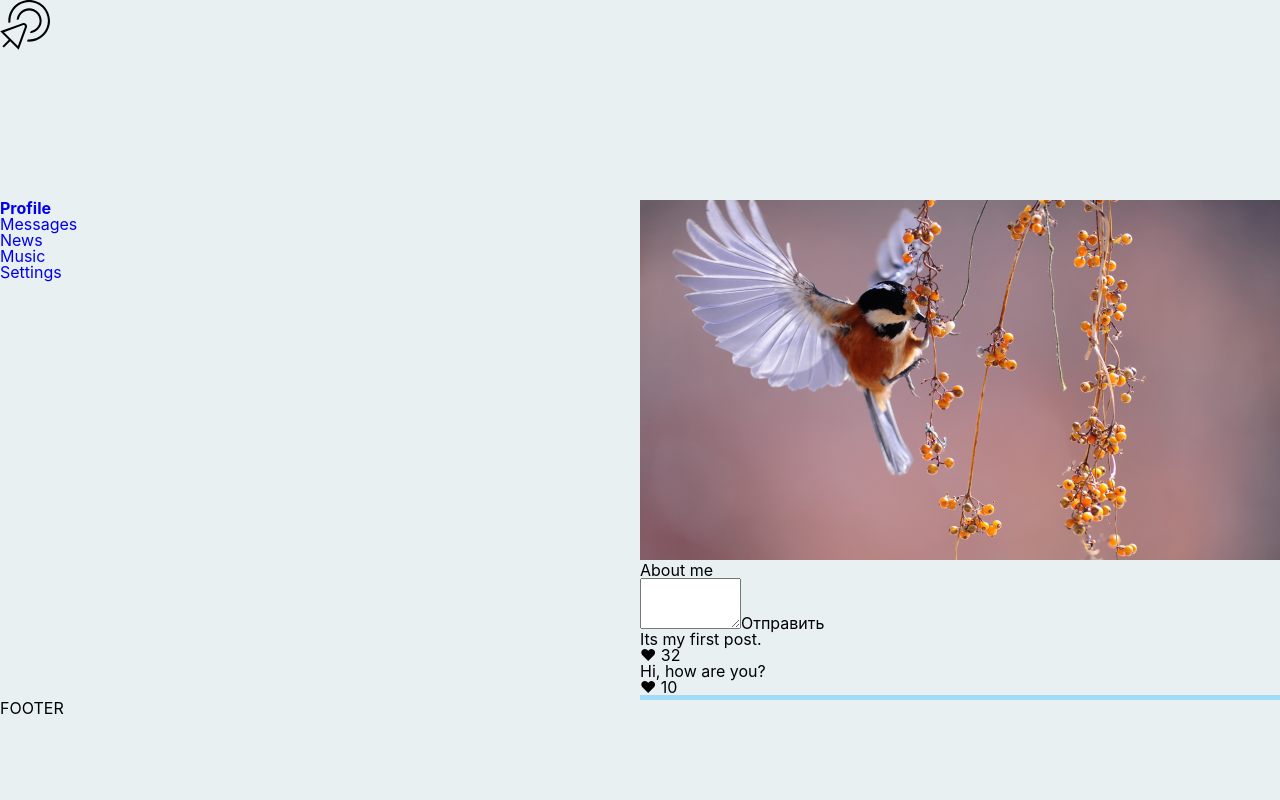
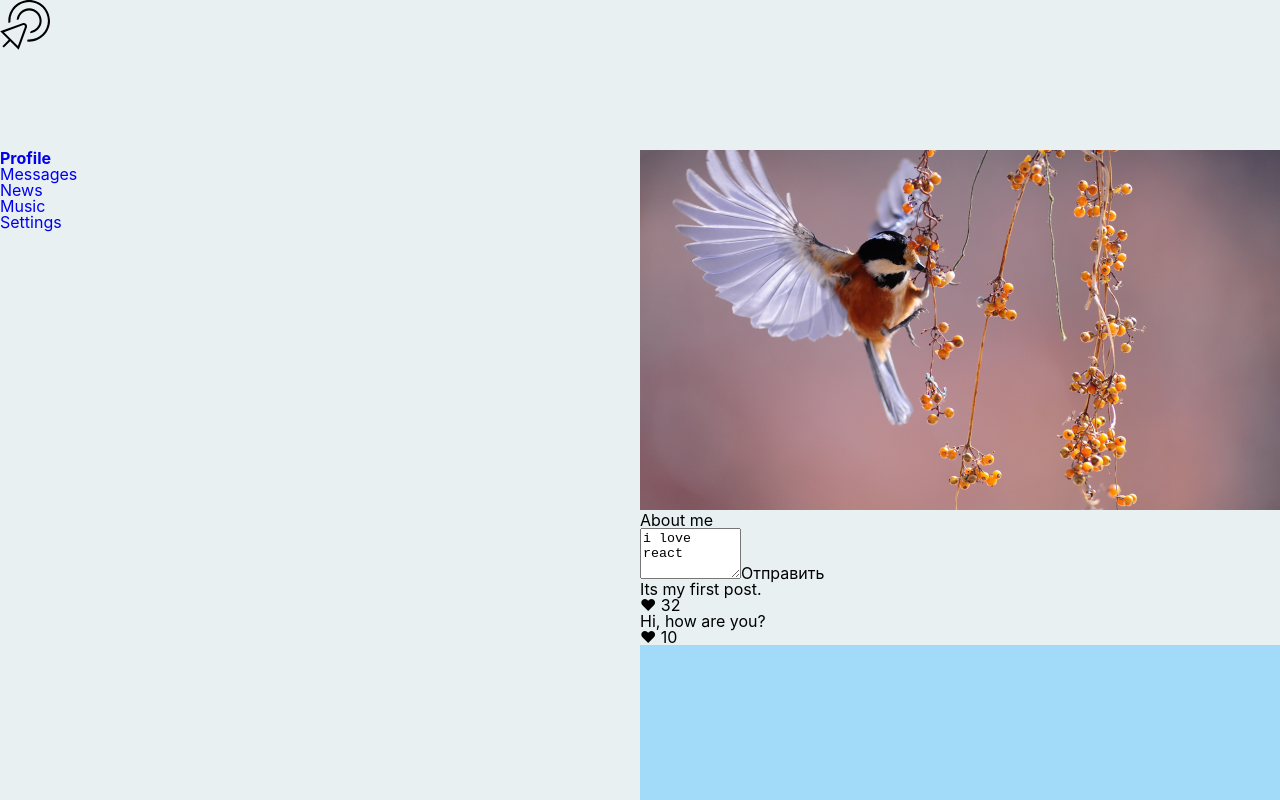
Before and after one commit to anniyaa/socialnetwork, a React (Create React App) app in the folder network/: page /profile in a window 1280 px wide. Shown: the top 800 px of the page. Built offline with nearby package versions, Linux system fonts and the light colour scheme.

Commit message:
feat: 34.flux

```diff
--- a/network/src/App.js
+++ b/network/src/App.js
@@ -8,8 +8,9 @@ import Navbar from "./components/Navbar/Navbar";
 import Footer from "./components/Footer/Footer";
 import Profile from "./components/Profile/Profile";
 import Dialogs from "./components/Dialogs/Dialogs";
+import {updateNewPostText} from "./redux/state";
 
-const App = () => {
+const App = (props) => {
   return (
       <BrowserRouter>
           <div className='app-wrapper'>
@@ -17,8 +18,11 @@ const App = () => {
               <Navbar />
               <div className='main-content'>
                   <Routes>
-                      <Route path='/profile' element={<Profile/>}/>
-                      <Route path='/dialogs/*' element={<Dialogs/>}/>
+                      <Route path='/profile' element={<Profile state={props.appState.profilePage}
+                                                               addPost={props.addPost}
+                                                               updateNewPostText={props.updateNewPostText}
+                      />}/>
+                      <Route path='/dialogs/*' element={<Dialogs state={props.appState.messagesPage} />}/>
                   </Routes>
               </div>
               <Footer />
--- a/network/src/components/Dialogs/DialogMessage/DialogMessage.jsx
+++ b/network/src/components/Dialogs/DialogMessage/DialogMessage.jsx
@@ -2,7 +2,9 @@ import React from "react";
 import './DialogMessage.scss';
 
 const DialogMessage = (props) => {
-    return <p>{props.message}</p>
+    return (<div>
+        <p>{props.message}</p>
+    </div>)
 }
 
 export default DialogMessage;
--- a/network/src/components/Dialogs/Dialogs.jsx
+++ b/network/src/components/Dialogs/Dialogs.jsx
@@ -5,15 +5,15 @@ import DialogMessage from "./DialogMessage/DialogMessage";
 
 const Dialogs = (props) => {
 
-    let dialogsData = [{id:1,name:'Nina'},{id:2,name:'Sam'},{id:3,name:'Veronica'},{id:4,name:'Katy'},
-                       {id:5,name:'Oscar'},{id:6,name:'Mary'}]
+    let dialogsDataElements = props.state.dialogsData.map(user=><DialogAuthor id={user.id} name={user.name} />)
 
-    let dialogsDataElements = dialogsData.map(user=><DialogAuthor id={user.id} name={user.name} />)
+    let messagesDataElements = props.state.messagesData.map(mes=><DialogMessage message={mes.message} id={mes.id}/>)
 
-    let messagesData = [{id:1,message:'Hello'},{id:1,message:'Are you here'},
-                        {id:1,message:'How are you here?'}]
-
-    let messagesDataElements = messagesData.map(mes=><DialogMessage message={mes.message} id={mes.id}/>)
+    let newMesElement = React.createRef();
+    let addMes = () => {
+        let text = newMesElement.current.value;
+        alert(text);
+    }
 
     return (
         <div className='dialogs'>
@@ -22,6 +22,8 @@ const Dialogs = (props) => {
                     {dialogsDataElements}
                 </ul>
             </div>
+            <textarea ref={newMesElement} name="" id="" cols="10" rows="3"></textarea>
+            <button onClick={addMes}>post</button>
             <div className='dialog__messages'>
                 <div className='dialog__messages'>
                     {messagesDataElements}
--- a/network/src/components/profile/Profile.jsx
+++ b/network/src/components/profile/Profile.jsx
@@ -3,10 +3,15 @@ import './profile.scss'
 import Aboutme from "./Aboutme/Aboutme";
 import Myposts from "./Myposts/Myposts";
 
-const Profile = () => {
+const Profile = (props) => {
+
     return (<div className="profile">
         <Aboutme />
-        <Myposts />
+        <Myposts postData={props.state.postsData}
+                 addPost={props.addPost}
+                 newPostText={props.state.newPostText}
+                 updateNewPostText={props.updateNewPostText}
+                 />
     </div>);
 }
 
--- a/network/src/components/profile/myposts/Myposts.jsx
+++ b/network/src/components/profile/myposts/Myposts.jsx
@@ -1,17 +1,28 @@
 import React from "react";
 import './myposts.scss'
 import Post from "./Post/Post";
+import state from "../../../redux/state";
 
-const Myposts = () => {
+const Myposts = (props) => {
 
-    let postsData = [{id:1,message:'Its my first post.',like:32},{id:2,message:'Hi, how are you?',like:10},]
 
-    let postsDataElements = postsData.map(p=><Post message={p.message} like={p.like} />)
+    let postsDataElements = props.postData.map(p=><Post message={p.message} like={p.like} />)
+
+    let newPostElement = React.createRef();
+
+    let addPost = () => {
+        props.addPost();
+    }
+
+    let onPostChange = () => {
+        let text = newPostElement.current.value;
+        props.updateNewPostText(text);
+    }
 
     return (
         <div className="myposts">
-            <textarea name="" id="" cols="10" rows="3"></textarea>
-            <button>Отправить</button>
+            <textarea onChange={onPostChange} ref={newPostElement} name="" id="" cols="10" rows="3" value={props.newPostText}/>
+            <button onClick={ addPost }>Отправить</button>
             {postsDataElements}
         </div>
     )
--- a/network/src/components/scss/app-wrapper.scss
+++ b/network/src/components/scss/app-wrapper.scss
@@ -4,7 +4,7 @@ body {
 
   .app-wrapper {
     display: grid;
-    grid-template-rows: 200px 500px 200px;
+    grid-template-rows: 150px 800px 200px;
     grid-template-columns: 1fr 1fr;
     grid-template-areas:
   "h h h"
--- a/network/src/index.js
+++ b/network/src/index.js
@@ -1,16 +1,13 @@
 import React from 'react';
-import ReactDOM from 'react-dom/client';
-import App from './App';
-import reportWebVitals from './reportWebVitals';
+import {rerenderEntireTree} from "./render";
+import state from "./redux/state";
 
-const root = ReactDOM.createRoot(document.getElementById('root'));
-root.render(
-  <React.StrictMode>
-    <App />
-  </React.StrictMode>
-);
+
+rerenderEntireTree(state)
+
+
 
 // If you want to start measuring performance in your app, pass a function
 // to log results (for example: reportWebVitals(console.log))
 // or send to an analytics endpoint. Learn more: https://bit.ly/CRA-vitals
-reportWebVitals();
+//reportWebVitals();
--- /dev/null
+++ b/network/src/redux/state.js
@@ -0,0 +1,46 @@
+import {rerenderEntireTree} from "../render";
+
+let state = {
+
+    profilePage: {
+
+        postsData: [
+            {id:1,message:'Its my first post.',like:32},
+            {id:2,message:'Hi, how are you?',like:10},
+        ],
+
+        newPostText: 'i love react',
+
+    },
+
+    messagesPage: {
+
+        dialogsData: [
+            {id:1,name:'Nina'},{id:2,name:'Sam'},{id:3,name:'Veronica'},{id:4,name:'Katy'},
+            {id:5,name:'Oscar'},{id:6,name:'Mary'}
+        ],
+
+        messagesData: [
+            {id:1,message:'Hello'},{id:1,message:'Are you here'},
+            {id:1,message:'How are you here?'}
+        ],
+
+    },
+
+}
+
+export let addPost = () => {
+    let newPost = {
+        id:3,message:state.profilePage.newPostText,like:0,
+    }
+    state.profilePage.postsData.push(newPost);
+    state.profilePage.newPostText = '';
+    rerenderEntireTree(state)
+}
+
+export let updateNewPostText = (newText) => {
+    state.profilePage.newPostText = newText;
+    rerenderEntireTree(state)
+}
+
+export default state;
--- /dev/null
+++ b/network/src/render.js
@@ -0,0 +1,14 @@
+import React from 'react';
+import ReactDOM from 'react-dom/client';
+import App from './App';
+import {addPost, updateNewPostText} from "./redux/state";
+
+const root = ReactDOM.createRoot(document.getElementById('root'));
+
+export const rerenderEntireTree = (state) => {
+    root.render(
+        <React.StrictMode>
+            <App appState={state} addPost={addPost} updateNewPostText={updateNewPostText}/>
+        </React.StrictMode>
+    );
+}
```
